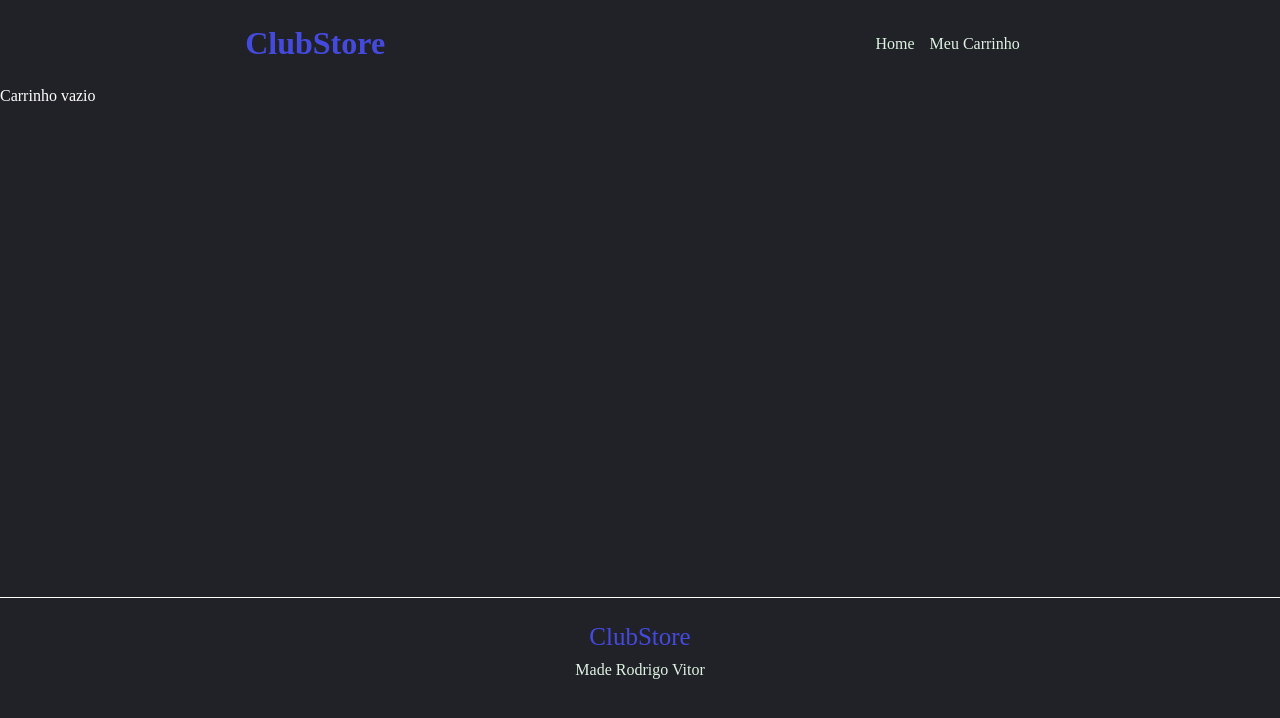
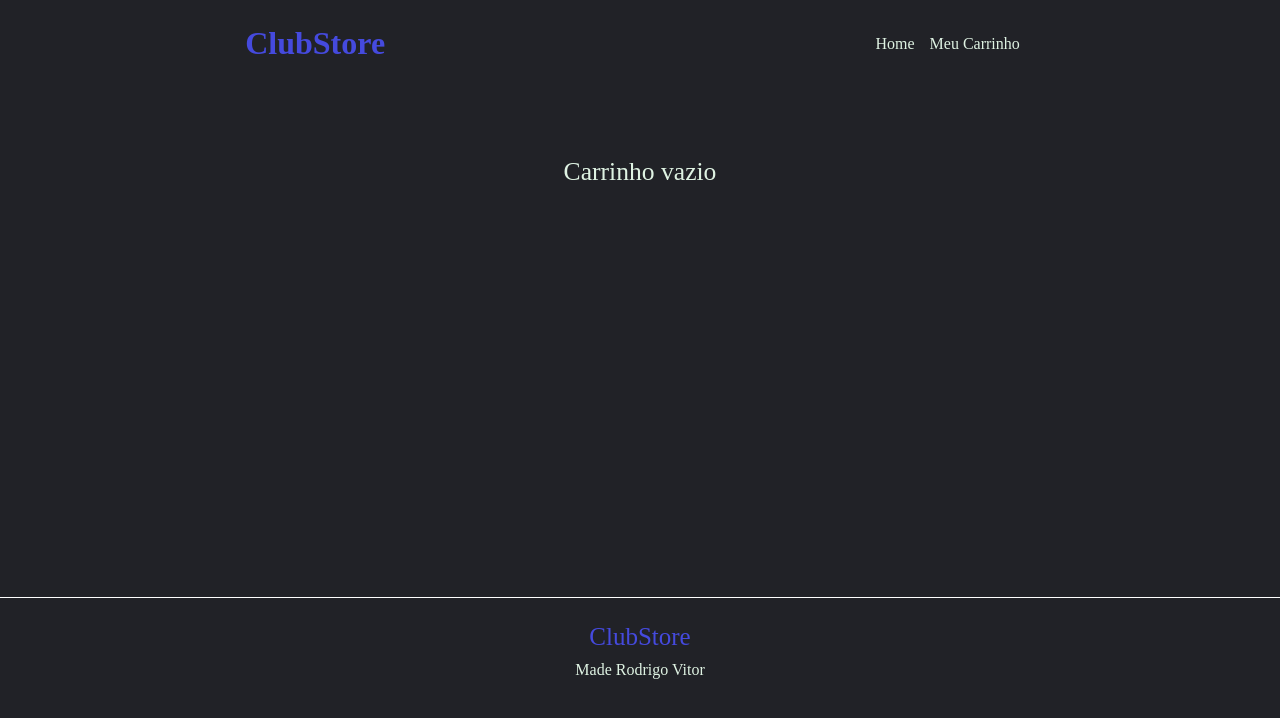
Before and after one commit to RodrigoVitor/club-store, a React (Vite) app: page /meu-carrinho in a window 1280 px wide. Shown: the top 718 px of the page. Built offline with nearby package versions, Linux system fonts and the light colour scheme.

Commit message:
fixing function bug add cart

```diff
--- a/src/pages/MyCar/index.tsx
+++ b/src/pages/MyCar/index.tsx
@@ -7,12 +7,12 @@ export function MyCar () {
     const {state, dispatch} = useContext(Context)
     return (
         <C.Container>
-            {state.cart.length < 2 &&
+            {state.cart.length < 1 &&
                 <>
-                    <p>Carrinho vazio</p>
+                    <C.Info>Carrinho vazio</C.Info>
                 </>
             }
-            {state.cart.length > 2 &&
+            {state.cart.length >= 1 &&
                 <>
                     {state.cart.map((cart, index) => (
                         <C.Box key={index}>
--- a/src/pages/MyCar/styles.tsx
+++ b/src/pages/MyCar/styles.tsx
@@ -3,6 +3,14 @@ import styled from 'styled-components'
 export const Container = styled.div`
     color:#fff;
     min-height:60vh
+`
+
+export const Info = styled.p`
+    text-align:center;
+    padding: 70px 0 0 0;
+    font-size:1.6rem;
+    color: #DFF3E3
+
 `
 
 export const Box = styled.div`
--- a/src/reducers/cartReducer.ts
+++ b/src/reducers/cartReducer.ts
@@ -1,17 +1,13 @@
 import { ReducerActionType } from "../types/ReducerActionType"
 
 export type CartType = {
-    name: string,
-    price: number
-    id: string
+    name?: string,
+    price?: number
+    id?: string
 }
 
 export const cartInitialState: CartType[] = [
-    {
-        name: '',
-        price: 0,
-        id: '',
-    }
+
 ]
 
 export function cartReducer (state: CartType[], action: ReducerActionType) {
```
